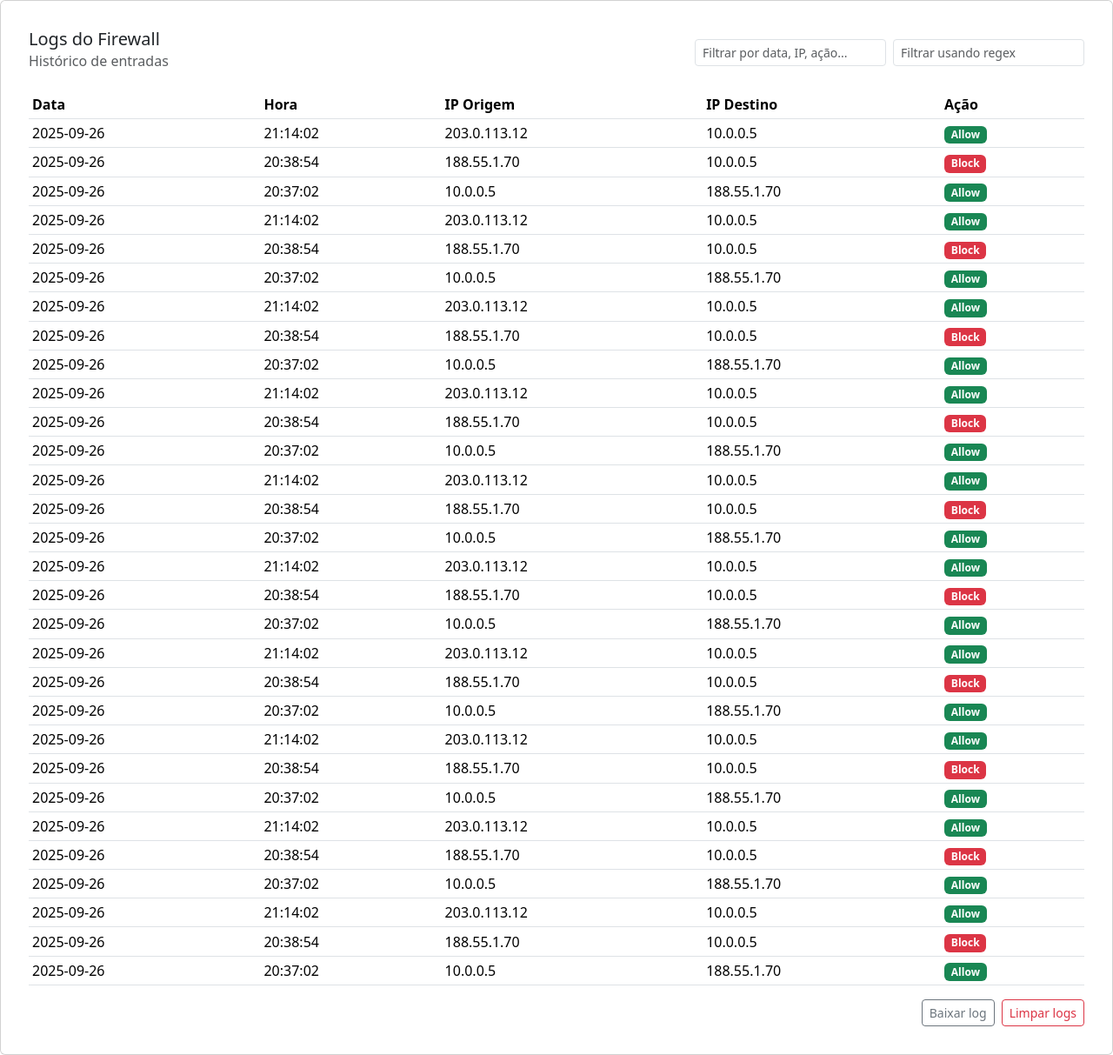
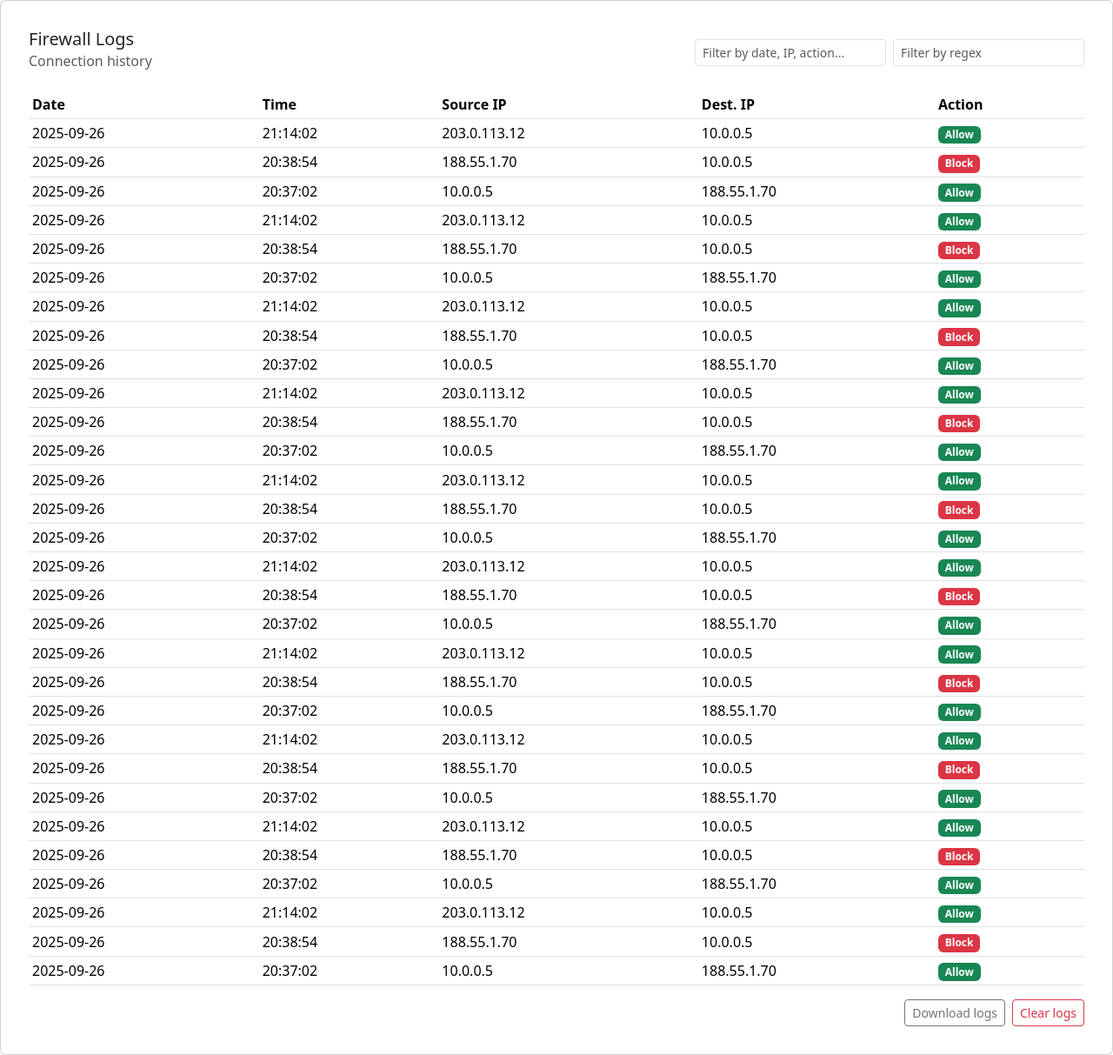
Before and after one commit to icaruuuuuu/firewall-wizard, a plain HTML site: page log.html in a window 1280 px wide. Shown: the whole page at 87% size. Drawn offline with nearby package versions, Linux system fonts and the light colour scheme.

Commit message:
tem q ta em ingles doido

```diff
--- a/log.html
+++ b/log.html
@@ -18,13 +18,13 @@
 
             <div class="d-flex justify-content-between align-items-center mb-3">
                 <div>
-                    <h5 class="card-title">Logs do Firewall</h5>
-                    <h6 class="card-subtitle mb-2 text-body-secondary">Histórico de entradas</h6>
+                    <h5 class="card-title">Firewall Logs</h5>
+                    <h6 class="card-subtitle mb-2 text-body-secondary">Connection history</h6>
                 </div>
 
                 <div class="d-flex gap-2">
-                    <input id="logFilter" class="form-control form-control-sm" placeholder="Filtrar por data, IP, ação..." style="min-width:220px">
-                    <input id="logFilter" class="form-control form-control-sm" placeholder="Filtrar usando regex" style="min-width:220px">
+                    <input id="logFilter" class="form-control form-control-sm" placeholder="Filter by date, IP, action..." style="min-width:220px">
+                    <input id="logFilter" class="form-control form-control-sm" placeholder="Filter by regex" style="min-width:220px">
                 </div>
             </div>
 
@@ -32,11 +32,11 @@
                 <table class="table table-sm align-middle mb-0">
                         <thead>
                             <tr class="small-muted">
-                                <th>Data</th>
-                                <th>Hora</th>
-                                <th>IP Origem</th>
-                                <th>IP Destino</th>
-                                <th>Ação</th>
+                                <th>Date</th>
+                                <th>Time</th>
+                                <th>Source IP</th>
+                                <th>Dest. IP</th>
+                                <th>Action</th>
                             </tr>
                         </thead>
                         <tbody>
@@ -255,8 +255,8 @@
             </div>
 
             <div class="mt-3 d-flex justify-content-end gap-2">
-                <button class="btn btn-sm btn-outline-secondary">Baixar log</button>
-                <button class="btn btn-sm btn-outline-danger">Limpar logs</button>
+                <button class="btn btn-sm btn-outline-secondary">Download logs</button>
+                <button class="btn btn-sm btn-outline-danger">Clear logs</button>
             </div>
         </div>
     </div>
```
